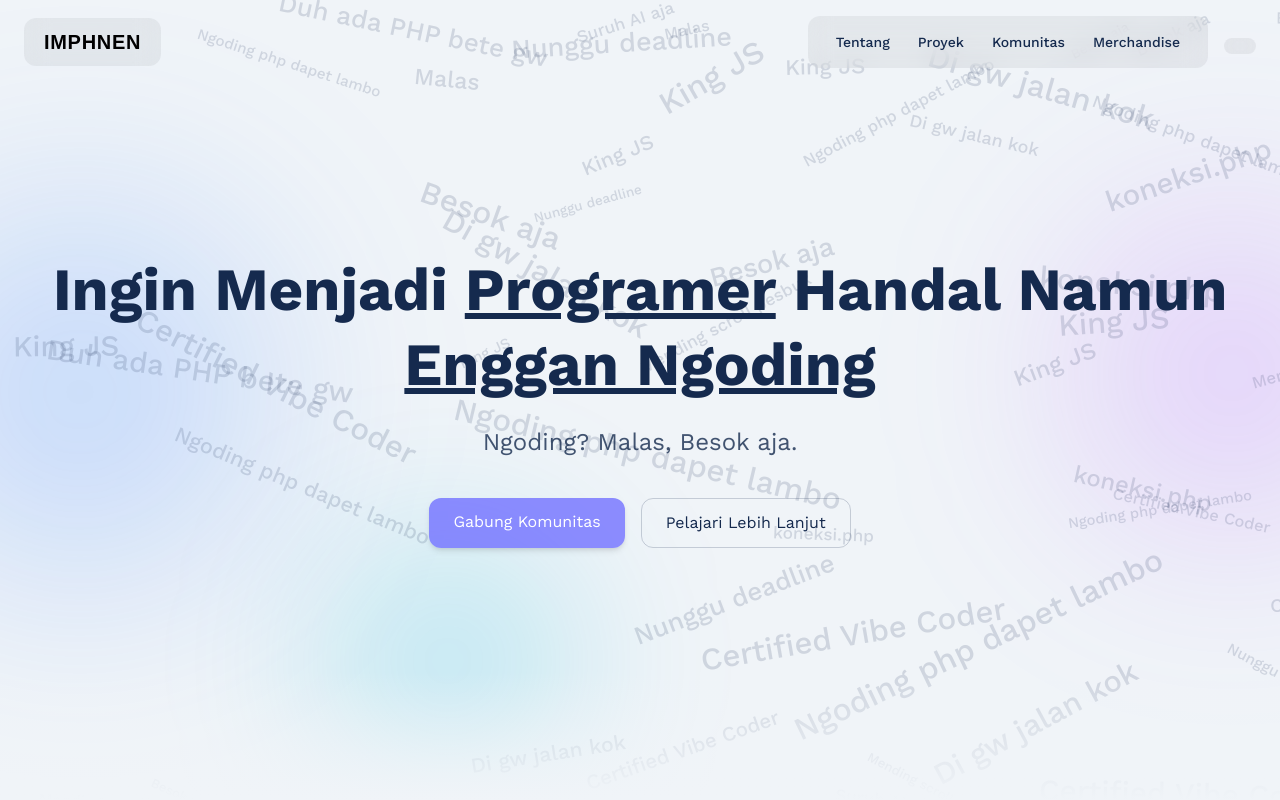
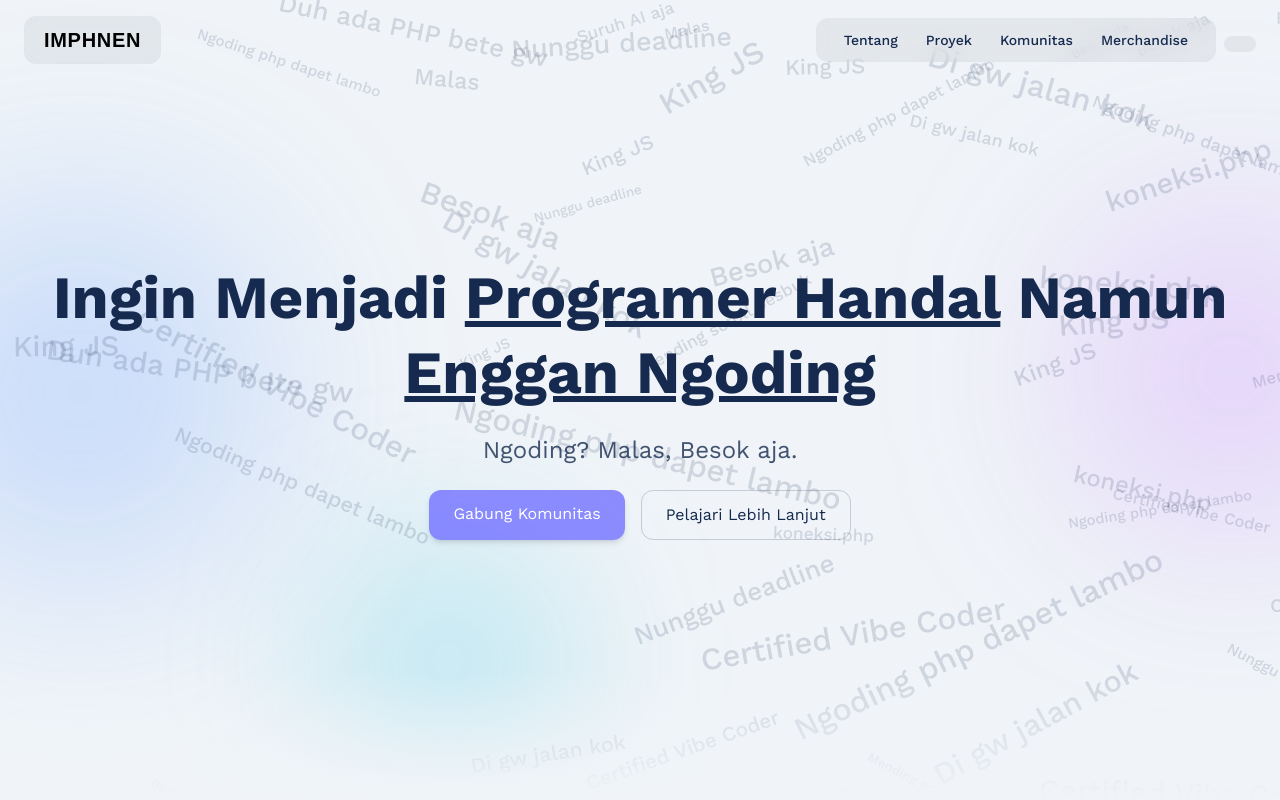
Before and after one commit to fdvky1/imphnen-landing, a Vue app: page / in a window 1280 px wide. Shown: the top 800 px of the page. Built offline with nearby package versions, Linux system fonts and the light colour scheme; the HTML template or start-up script is replaced by a standard one; a web font is replaced by a local one.

Commit message:
fix: hero text

```diff
--- a/src/components/Hero.vue
+++ b/src/components/Hero.vue
@@ -26,21 +26,20 @@
 
     <!-- Hero content -->
     <div class="container mx-auto px-6 relative z-20">
-      <div class="flex flex-col lg:flex-row items-center gap-8 lg:gap-12">
+      <div class="flex flex-col lg:flex-row w-full items-center gap-8 lg:gap-12">
         <!-- Text content -->
-        <div class="text-center">
+        <div class="text-center w-full">
           <h1 class="text-4xl md:text-5xl lg:text-6xl font-bold mb-6 leading-tight animate-in fade-in slide-in-from-bottom-10 duration-1000">
-            Ingin Menjadi <span class="underline">Programer</span> Handal  Namun <span class="underline">Enggan Ngoding</span>
+            Ingin Menjadi <br class="hidden md:block lg:hidden"><span class="underline">Programer Handal</span> Namun <br class="hidden xl:block"><span class="underline">Enggan Ngoding</span>
           </h1>
           <p class="text-xl md:text-2xl text-current/80 mb-6 animate-in fade-in slide-in-from-bottom-5 duration-1000 delay-300">
-        Ngoding? Malas, Besok aja.
-      </p>
+            Ngoding? Malas, Besok aja.
+          </p>
 
-      <div class="inline-flex gap-4 mt-4 animate-in fade-in slide-in-from-bottom-5 duration-1000 delay-500">
-
-        <a href="#community" class="px-6 py-3 bg-indigo-500/70 dark:bg-indigo-500/90 text-white rounded-xl shadow-md hover:bg-indigo-500/90 dark:hover:bg-indigo-500/70 transition">Gabung Komunitas</a>
-        <a href="#about" class="px-6 py-3 border border-current/20 text-current rounded-xl hover:bg-black/10 dark:hover:bg-white/10 transition">Pelajari Lebih Lanjut</a>
-      </div>
+          <div class="flex flex-col sm:flex-row justify-center gap-4 mt-4 animate-in fade-in slide-in-from-bottom-5 duration-1000 delay-500 text-xs sm:text-base">
+            <a href="#community" class="px-6 py-3 bg-indigo-500/70 dark:bg-indigo-500/90 text-white rounded-xl shadow-md hover:bg-indigo-500/90 dark:hover:bg-indigo-500/70 transition">Gabung Komunitas</a>
+            <a href="#about" class="px-6 py-3 border border-current/20 text-current rounded-xl hover:bg-black/10 dark:hover:bg-white/10 transition">Pelajari Lebih Lanjut</a>
+          </div>
         </div>
 
         <!-- <div class="lg:w-1/2 animate-in fade-in slide-in-from-right-10 duration-1000 delay-200">
--- a/src/components/Navbar.vue
+++ b/src/components/Navbar.vue
@@ -6,7 +6,7 @@
       </a>
 
       <nav class="flex items-center">
-        <ul class="flex flex-col md:flex-row items-center gap-1 md:rounded-xl backdrop-blur-md md:bg-black/5 md:dark:bg-white/5 md:px-4 md:py-2.5 font-medium absolute md:static transition-all duration-300 transform-gpu
+        <ul class="flex flex-col md:flex-row items-center gap-1 md:rounded-xl backdrop-blur-md md:bg-black/5 md:dark:bg-white/5 md:px-4 md:py-1.5 font-medium absolute md:static transition-all duration-300 transform-gpu
                    md:mt-0 overflow-y-auto
                    md:opacity-100 md:pointer-events-auto"
             :class="mobileMenuOpen ? 'inset-0 top-0 h-screen bg-white/80 dark:bg-black/80 px-6 py-10 translate-y-0 opacity-100 z-40' : 'md:translate-y-0 opacity-0 pointer-events-none -translate-y-10'">
@@ -22,7 +22,7 @@
           </li>
         </ul>
 
-        <div class="hidden md:block ml-4">
+        <div class="hidden md:block ml-2">
           <ThemeToggle />
         </div>
         <button class="ml-4 h-10 w-10 rounded-lg bg-black/5 dark:bg-white/5 flex flex-col justify-center items-center md:hidden z-50" @click="toggleMobileMenu">
```
